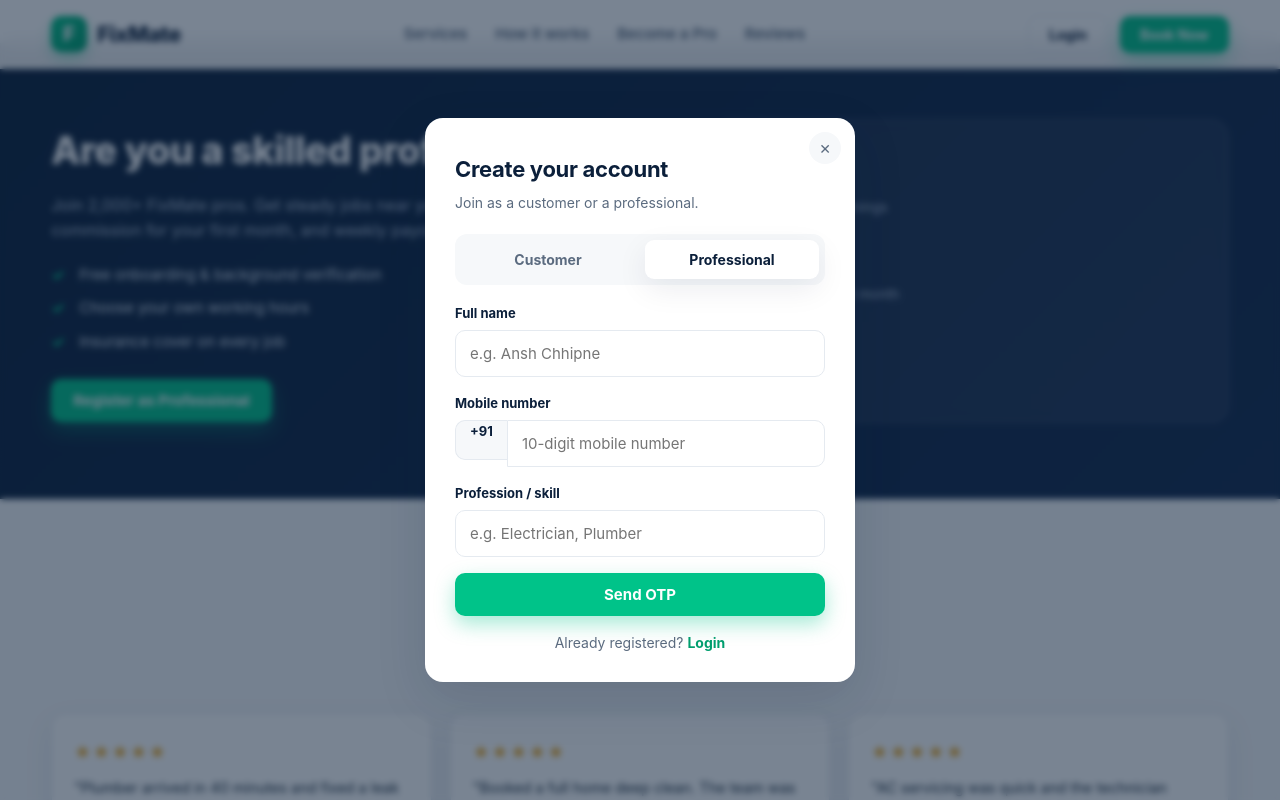
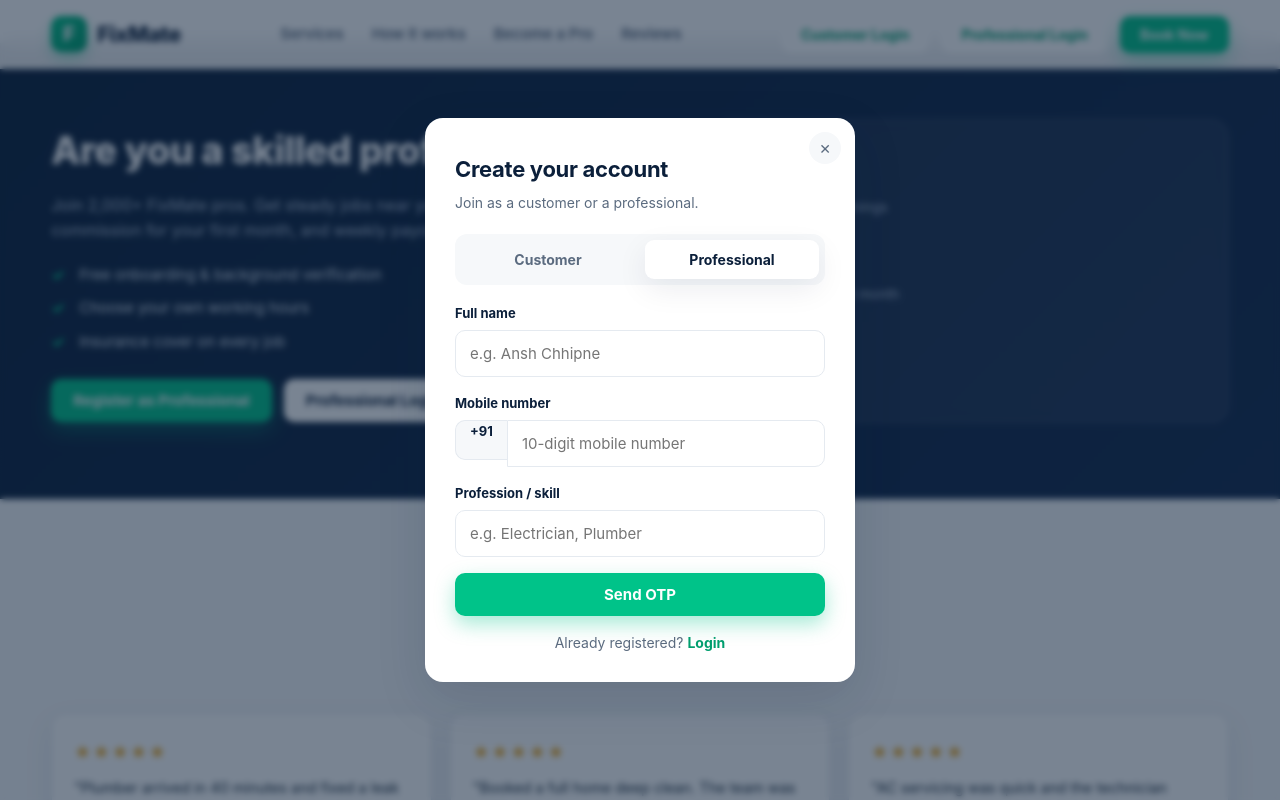
Before and after one commit to 25am1an12-debug/fixmate, a React (Vite) app: page / in a window 1280 px wide. Both pictures are taken after a click on the button "Register as Professional". Shown: the part 1949-2749 px from the top of the page. Built offline with nearby package versions, Linux system fonts and the light colour scheme; no server answers.

Commit message:
Top login buttons
s

```diff
--- a/src/App.jsx
+++ b/src/App.jsx
@@ -17,6 +17,7 @@ export default function App() {
   const [booking, setBooking] = useState({ open: false, service: null });
 
   const openLogin = () => setAuth({ open: true, mode: 'login', role: 'customer' });
+  const openLoginPro = () => setAuth({ open: true, mode: 'login', role: 'professional' });
   const openRegisterPro = () => setAuth({ open: true, mode: 'register', role: 'professional' });
   const closeAuth = () => setAuth((a) => ({ ...a, open: false }));
 
@@ -36,13 +37,13 @@ export default function App() {
 
   return (
     <div className="app">
-      <Navbar onLogin={openLogin} onBookNow={handleBookNow} />
+      <Navbar onLogin={openLogin} onProLogin={openLoginPro} onBookNow={handleBookNow} />
 
       <main>
         <Hero onSelectService={startBooking} />
         <Services onSelectService={startBooking} />
         <HowItWorks />
-        <ProCta onJoinAsPro={openRegisterPro} />
+        <ProCta onJoinAsPro={openRegisterPro} onProLogin={openLoginPro} />
         <Testimonials />
       </main>
 
--- a/src/components/Navbar.css
+++ b/src/components/Navbar.css
@@ -24,6 +24,8 @@
 
 .nav-actions { display: flex; align-items: center; gap: 12px; }
 .nav-actions .btn { padding: 10px 20px; font-size: 14px; }
+.btn-outline { background: #fff; color: var(--teal-dark); border: 1.5px solid var(--teal); }
+.btn-outline:hover { background: var(--teal-soft); }
 
 .user-chip { display: flex; align-items: center; gap: 10px; }
 .user-avatar {
@@ -37,5 +39,7 @@
 
 @media (max-width: 860px) {
   .nav-links { display: none; }
-  .nav-actions .btn-ghost { display: none; }
+  .navbar-inner { flex-wrap: wrap; height: auto; padding: 10px 0; }
+  .nav-actions { width: 100%; gap: 8px; }
+  .nav-actions .btn { flex: 1; padding: 10px 8px; font-size: 13px; text-align: center; white-space: nowrap; }
 }
--- a/src/components/Navbar.jsx
+++ b/src/components/Navbar.jsx
@@ -2,7 +2,7 @@ import React from 'react';
 import { useAuth } from '../context/AuthContext.jsx';
 import './Navbar.css';
 
-export default function Navbar({ onLogin, onBookNow }) {
+export default function Navbar({ onLogin, onProLogin, onBookNow }) {
   const { user, logout } = useAuth();
 
   return (
@@ -28,7 +28,10 @@ export default function Navbar({ onLogin, onBookNow }) {
               <button className="link-btn" onClick={logout}>Logout</button>
             </div>
           ) : (
-            <button className="btn btn-ghost" onClick={onLogin}>Login</button>
+            <>
+              <button className="btn btn-outline" onClick={onLogin}>Customer Login</button>
+              <button className="btn btn-outline" onClick={onProLogin}>Professional Login</button>
+            </>
           )}
           <button className="btn btn-primary" onClick={onBookNow}>Book Now</button>
         </div>
--- a/src/components/ProCta.css
+++ b/src/components/ProCta.css
@@ -5,6 +5,9 @@
 .pro-points { list-style: none; display: flex; flex-direction: column; gap: 10px; margin-bottom: 26px; }
 .pro-points li { color: #dbe5f1; font-size: 15px; padding-left: 28px; position: relative; }
 .pro-points li::before { content: "✓"; position: absolute; left: 0; color: var(--teal); font-weight: 800; }
+.pro-actions { display: flex; gap: 12px; flex-wrap: wrap; }
+.btn-light { background: #fff; color: var(--navy); }
+.btn-light:hover { background: #eef2f7; }
 .pro-card {
   background: rgba(255, 255, 255, 0.06); border: 1px solid rgba(255, 255, 255, 0.12);
   border-radius: 18px; padding: 30px; display: flex; flex-direction: column; gap: 20px;
--- a/src/components/ProCta.jsx
+++ b/src/components/ProCta.jsx
@@ -1,7 +1,7 @@
 import React from 'react';
 import './ProCta.css';
 
-export default function ProCta({ onJoinAsPro }) {
+export default function ProCta({ onJoinAsPro, onProLogin }) {
   return (
     <section className="section pro" id="pro">
       <div className="container pro-inner">
@@ -16,7 +16,10 @@ export default function ProCta({ onJoinAsPro }) {
             <li>Choose your own working hours</li>
             <li>Insurance cover on every job</li>
           </ul>
-          <button className="btn btn-primary" onClick={onJoinAsPro}>Register as Professional</button>
+          <div className="pro-actions">
+            <button className="btn btn-primary" onClick={onJoinAsPro}>Register as Professional</button>
+            <button className="btn btn-light" onClick={onProLogin}>Professional Login</button>
+          </div>
         </div>
         <div className="pro-card">
           <div className="pro-stat"><strong>₹42k</strong><span>avg. monthly earnings</span></div>
```
